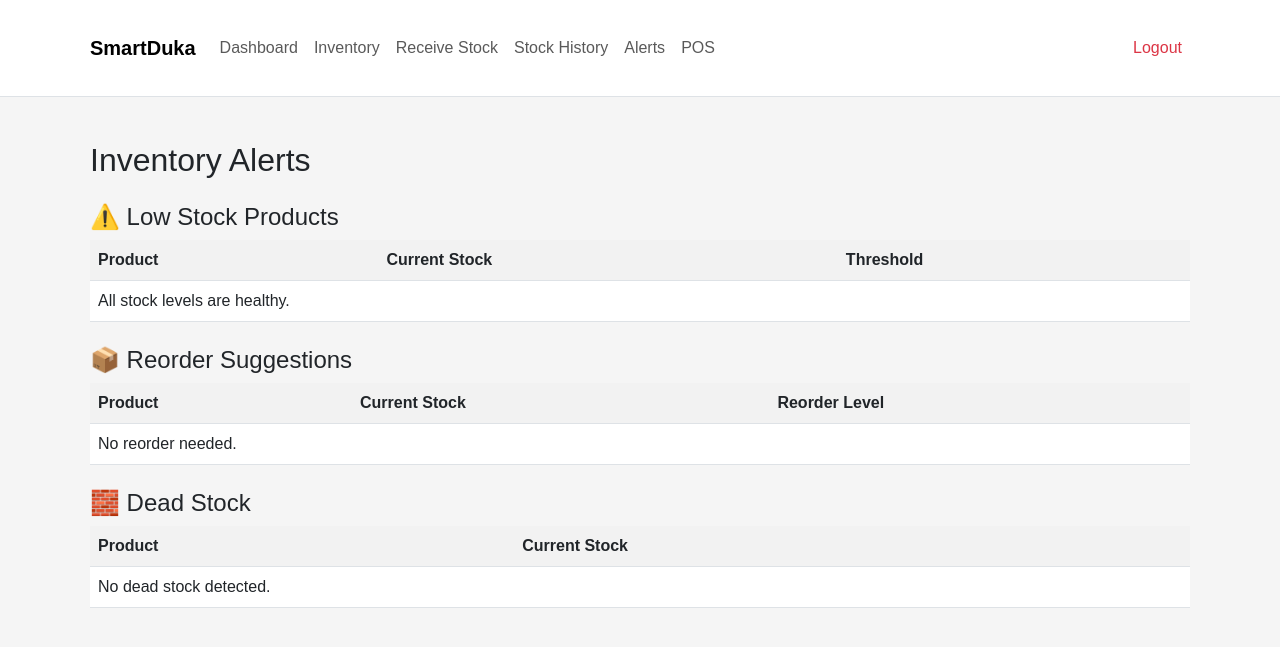
After one commit to Michael-Nyawade/smart-duka, a Django app: page /inventory/alerts/ in a window 1280 px wide. The commit adds this page. Shown: the top 647 px of the page. Run offline with Django 5.2, Linux system fonts and the light colour scheme; the visitor is signed in with stand-in values (Sample User, id 1); data that the repository does not hold is empty; some libraries are stand-ins or nearby versions.

Commit message:
Refine dead stock detection based on inventory movement

```diff
--- /dev/null
+++ b/inventory/templates/inventory/inventory_alerts.html
@@ -0,0 +1,110 @@
+{% extends "base.html" %}
+
+{% block content %}
+
+<h2>Inventory Alerts</h2>
+
+
+<h4 class="mt-4">
+    ⚠️ Low Stock Products
+</h4>
+
+<table class="table table-striped">
+
+<tr>
+    <th>Product</th>
+    <th>Current Stock</th>
+    <th>Threshold</th>
+</tr>
+
+{% for product in low_stock_products %}
+
+<tr>
+    <td>{{ product.name }}</td>
+    <td>{{ product.stock_quantity }}</td>
+    <td>{{ product.low_stock_threshold }}</td>
+</tr>
+
+{% empty %}
+
+<tr>
+<td colspan="3">
+All stock levels are healthy.
+</td>
+</tr>
+
+{% endfor %}
+
+</table>
+
+
+
+<h4 class="mt-4">
+    📦 Reorder Suggestions
+</h4>
+
+<table class="table table-striped">
+
+<tr>
+    <th>Product</th>
+    <th>Current Stock</th>
+    <th>Reorder Level</th>
+</tr>
+
+
+{% for product in reorder_products %}
+
+<tr>
+    <td>{{ product.name }}</td>
+    <td>{{ product.stock_quantity }}</td>
+    <td>{{ product.reorder_level }}</td>
+</tr>
+
+{% empty %}
+
+<tr>
+<td colspan="3">
+No reorder needed.
+</td>
+</tr>
+
+{% endfor %}
+
+</table>
+
+
+
+<h4 class="mt-4">
+    🧱 Dead Stock
+</h4>
+
+<table class="table table-striped">
+
+<tr>
+    <th>Product</th>
+    <th>Current Stock</th>
+</tr>
+
+
+{% for product in dead_stock_products %}
+
+<tr>
+    <td>{{ product.name }}</td>
+    <td>{{ product.stock_quantity }}</td>
+</tr>
+
+
+{% empty %}
+
+<tr>
+<td colspan="2">
+No dead stock detected.
+</td>
+</tr>
+
+{% endfor %}
+
+</table>
+
+
+{% endblock %}
--- a/inventory/urls.py
+++ b/inventory/urls.py
@@ -33,4 +33,10 @@ urlpatterns = [
         views.stock_movement_list,
         name="stock_movement_list"
     ),
+
+    path(
+        "alerts/",
+        views.inventory_alerts,
+        name="inventory_alerts"
+    ),
 ]
--- a/inventory/views.py
+++ b/inventory/views.py
@@ -160,3 +160,37 @@ def stock_movement_list(request):
             "movements": movements
         }
     )
+
+
+@login_required
+def inventory_alerts(request):
+
+    products = for_current_shop(
+        Product.objects.all(),
+        request.user
+    )
+
+    low_stock_products = [
+        p for p in products
+        if p.is_low_stock()
+    ]
+
+    reorder_products = [
+        p for p in products
+        if p.needs_reorder()
+    ]
+
+    dead_stock_products = [
+        p for p in products
+        if p.is_dead_stock()
+    ]
+
+    return render(
+        request,
+        "inventory/inventory_alerts.html",
+        {
+            "low_stock_products": low_stock_products,
+            "reorder_products": reorder_products,
+            "dead_stock_products": dead_stock_products,
+        }
+    )
--- a/templates/base.html
+++ b/templates/base.html
@@ -60,6 +60,11 @@
                                 Stock History
                             </a>
                         </li>
+                        <li class="nav-item">
+                            <a class="nav-link" href="{% url 'inventory_alerts' %}">
+                                Alerts
+                            </a>
+                        </li>
                     {% endif %}
 
                     {% if user.userprofile.role == "CASHIER" %}
```
Also changed, not shown: inventory/models.py (+11 -2 lines).
